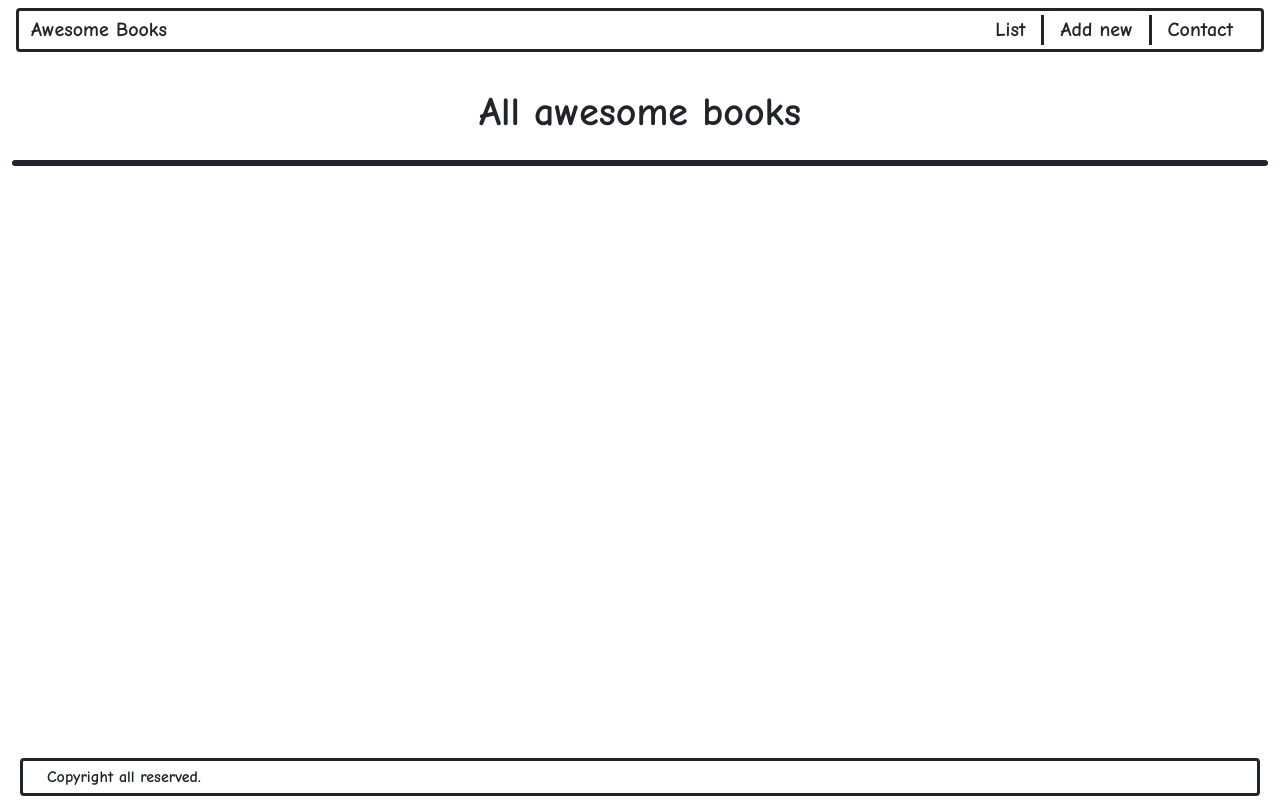
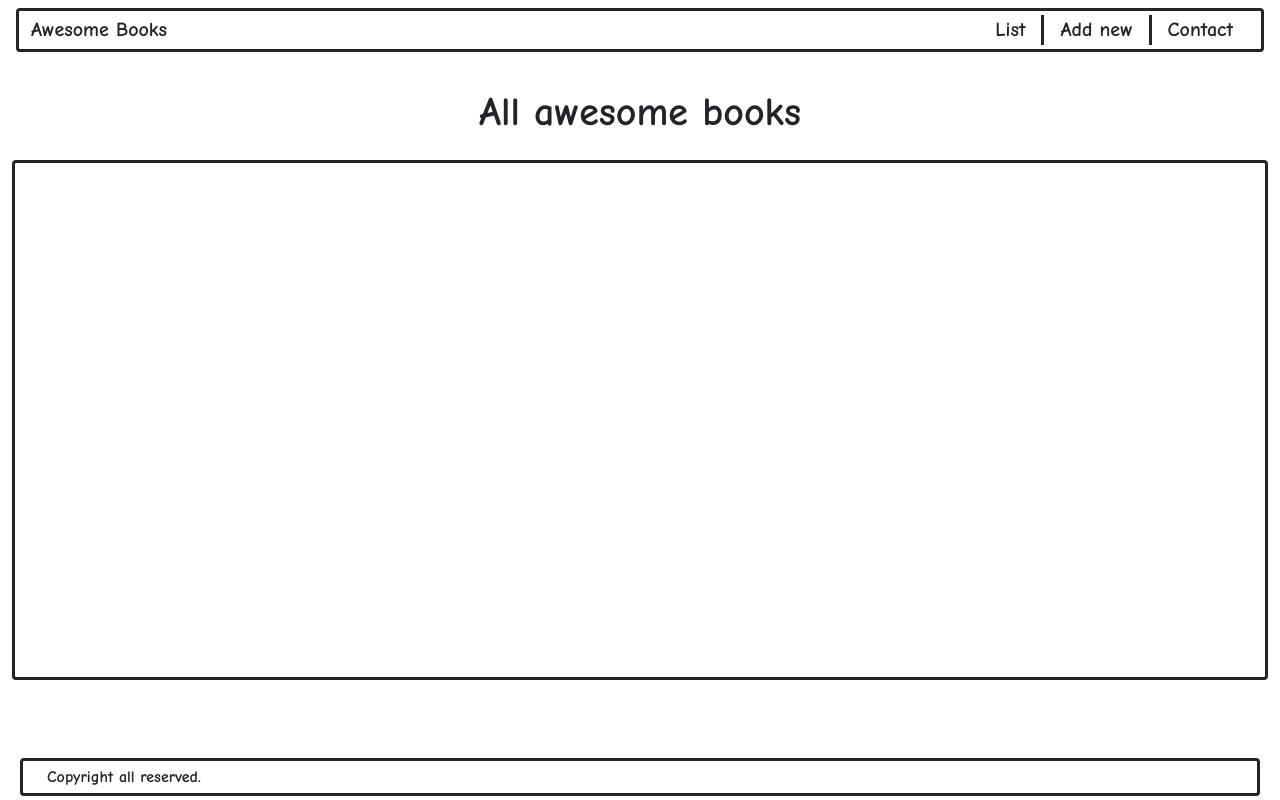
Before and after one commit to K0ppai/awesome-books, a website: page index.html in a window 1280 px wide. Both pictures are taken after a click on the item "List". Drawn offline with nearby package versions, Linux system fonts and the light colour scheme.

Commit message:
Add overflow

```diff
--- a/style.css
+++ b/style.css
@@ -22,3 +22,8 @@
 #contact.active {
   display: block;
 }
+
+#book-list-container{
+  height: 65vh;
+  overflow-y: auto;
+}
```
